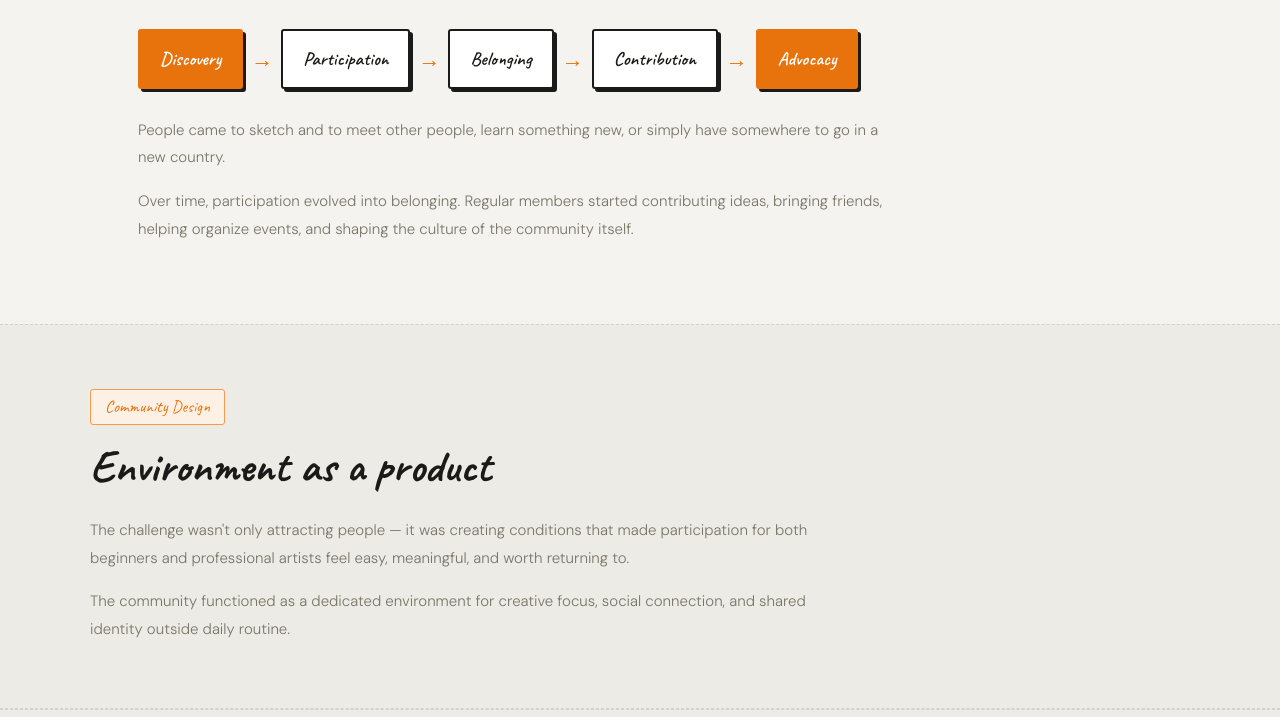
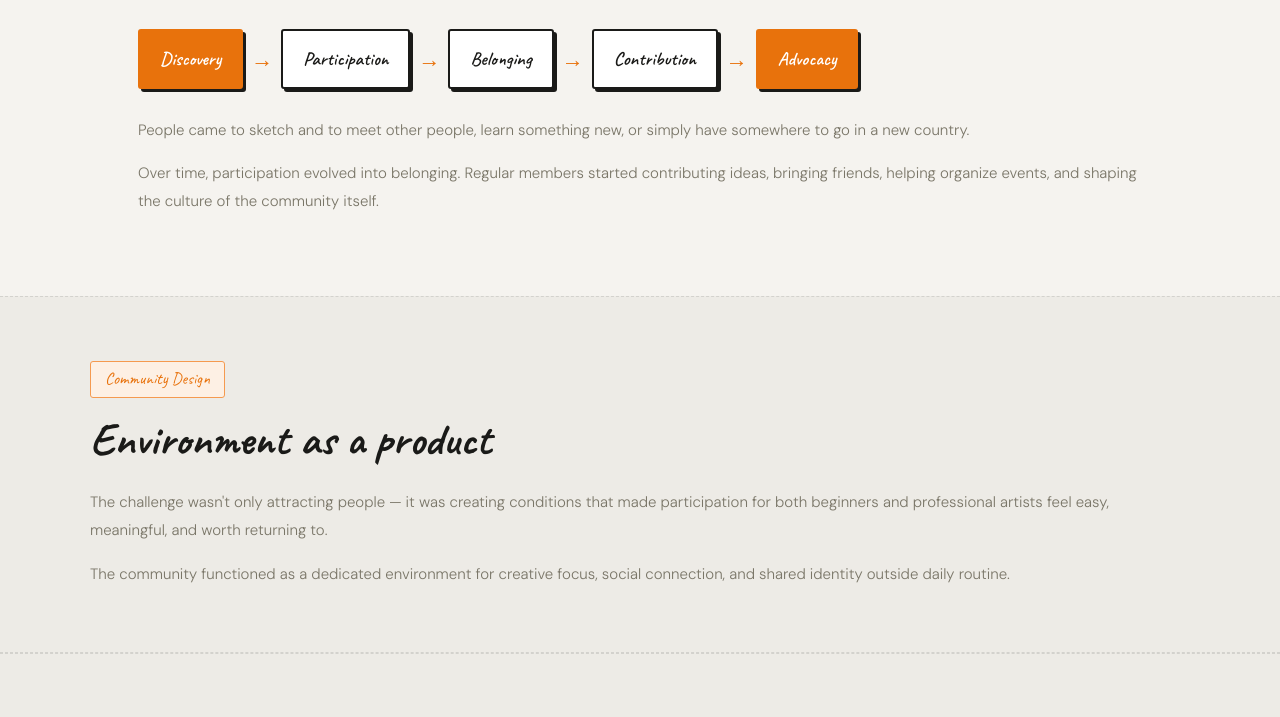
Before and after one commit to sheltata/urban-sketchers-community, a plain HTML site: page index.html in a window 1280 px wide. Shown: the part 2754-3471 px from the top of the page. Drawn offline with Linux system fonts and the light colour scheme.

Commit message:
fix width

```diff
--- a/index.html
+++ b/index.html
@@ -403,11 +403,11 @@
         <div class="loop-node highlight">Advocacy</div>
     </div>
     <br>
-    <p class="body" style="max-width:760px;">
+    <p class="body";">
         People came to sketch and to meet other people, learn something new, or simply have somewhere to go in a new country.
     </p>
 
-    <p class="body" style="max-width:760px;">
+    <p class="body";">
         Over time, participation evolved into belonging. Regular members started contributing ideas, bringing friends, helping organize events, and shaping the culture of the community itself.
     </p>
 </div>
@@ -415,7 +415,7 @@
 <!-- ENVIRONMENT AS PRODUCT -->
 <div class="manifesto-bg">
     <div class="manifesto-inner" style="grid-template-columns:1fr;gap:0;">
-        <div class="manifesto-text" style="max-width:760px;">
+        <div class="manifesto-text";">
             <span class="s-tag">Community Design</span>
             <h2>Environment as a product</h2>
 
@@ -494,7 +494,7 @@
             </div>
         </div>
 
-        <div style="max-width:760px;margin-top:2rem;">
+        <div margin-top:2rem;">
             <p class="insight-body" style="color:rgba(255,255,255,0.72);">
                 “Paphos and Around” became the community’s largest project and a public milestone for the community.
             </p>
```
